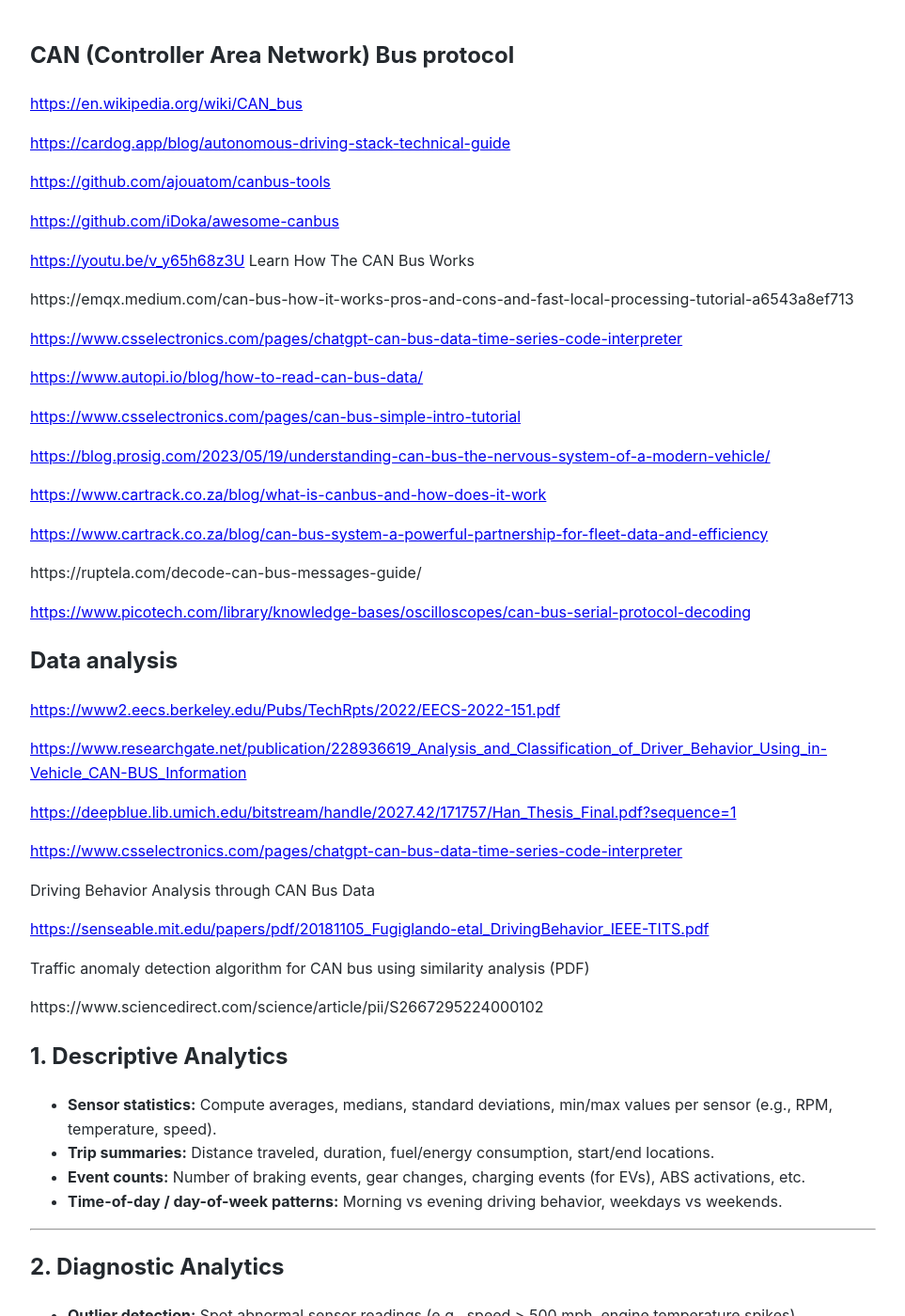
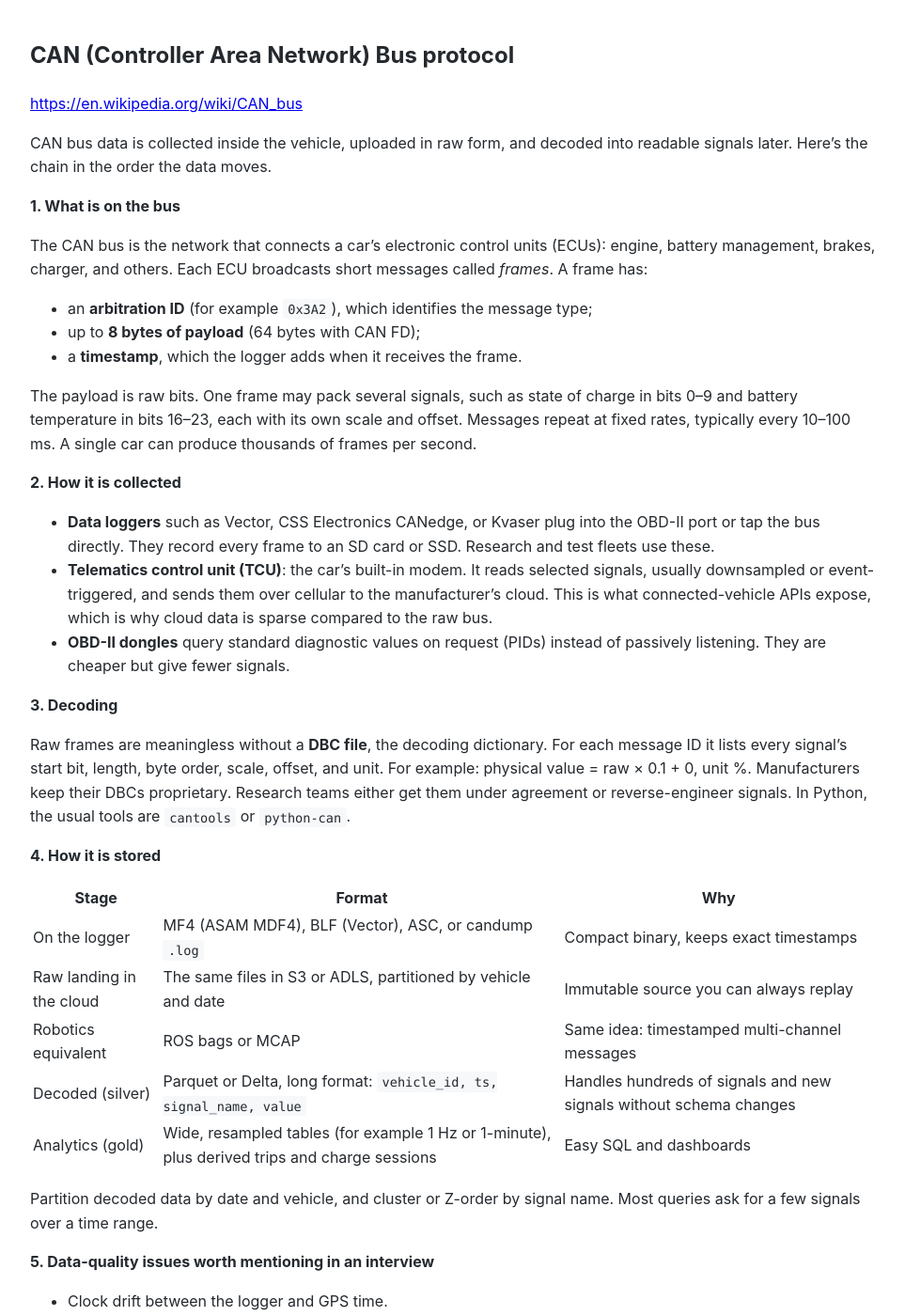
Before and after one commit to Michael-Lubinsky/michael-lubinsky.github.com, a Jekyll site: the page built from can/canbus/can.md, in a window 1280 px wide and 1400 px high. Shown: the whole window at 94% size, without its empty margins (158-1121 px from the left). Built offline with Jekyll 4.4.1, drawn with Linux system fonts in a browser that asks for light colours; our own code applies the rules of GitHub Pages for plain Markdown files; some of the changed text lies outside the part shown.

Commit message:
Update can.md

```diff
--- a/can/canbus/can.md
+++ b/can/canbus/can.md
@@ -2,6 +2,53 @@
 
 <https://en.wikipedia.org/wiki/CAN_bus>
 
+
+CAN bus data is collected inside the vehicle, uploaded in raw form, and decoded into readable signals later. Here's the chain in the order the data moves.
+
+**1. What is on the bus**
+
+The CAN bus is the network that connects a car's electronic control units (ECUs): engine, battery management, brakes, charger, and others. Each ECU broadcasts short messages called *frames*. A frame has:
+- an **arbitration ID** (for example `0x3A2`), which identifies the message type;
+- up to **8 bytes of payload** (64 bytes with CAN FD);
+- a **timestamp**, which the logger adds when it receives the frame.
+
+The payload is raw bits. One frame may pack several signals, such as state of charge in bits 0–9 and battery temperature in bits 16–23, each with its own scale and offset. Messages repeat at fixed rates, typically every 10–100 ms. A single car can produce thousands of frames per second.
+
+**2. How it is collected**
+
+- **Data loggers** such as Vector, CSS Electronics CANedge, or Kvaser plug into the OBD-II port or tap the bus directly. They record every frame to an SD card or SSD. Research and test fleets use these.
+- **Telematics control unit (TCU)**: the car's built-in modem. It reads selected signals, usually downsampled or event-triggered, and sends them over cellular to the manufacturer's cloud. This is what connected-vehicle APIs expose, which is why cloud data is sparse compared to the raw bus.
+- **OBD-II dongles** query standard diagnostic values on request (PIDs) instead of passively listening. They are cheaper but give fewer signals.
+
+**3. Decoding**
+
+Raw frames are meaningless without a **DBC file**, the decoding dictionary. For each message ID it lists every signal's start bit, length, byte order, scale, offset, and unit. For example: physical value = raw × 0.1 + 0, unit %. Manufacturers keep their DBCs proprietary. Research teams either get them under agreement or reverse-engineer signals. In Python, the usual tools are `cantools` or `python-can`.
+
+**4. How it is stored**
+
+| Stage | Format | Why |
+| --- | --- | --- |
+| On the logger | MF4 (ASAM MDF4), BLF (Vector), ASC, or candump `.log` | Compact binary, keeps exact timestamps |
+| Raw landing in the cloud | The same files in S3 or ADLS, partitioned by vehicle and date | Immutable source you can always replay |
+| Robotics equivalent | ROS bags or MCAP | Same idea: timestamped multi-channel messages |
+| Decoded (silver) | Parquet or Delta, long format: `vehicle_id, ts, signal_name, value` | Handles hundreds of signals and new signals without schema changes |
+| Analytics (gold) | Wide, resampled tables (for example 1 Hz or 1-minute), plus derived trips and charge sessions | Easy SQL and dashboards |
+
+Partition decoded data by date and vehicle, and cluster or Z-order by signal name. Most queries ask for a few signals over a time range.
+
+**5. Data-quality issues worth mentioning in an interview**
+
+- Clock drift between the logger and GPS time.
+- Dropped frames and gaps when the vehicle sleeps.
+- A wrong DBC version, which produces garbage values.
+- Counter rollover.
+- Duplicate uploads after a retry.
+
+Keep the raw files plus the DBC version used to decode them. Then a corrected DBC simply triggers a backfill from raw.
+
+**Interview angle:** this maps directly to MRS. Robot teleoperation data in MCAP or ROS bags is the same problem: high-frequency raw logs in object storage, a decoding layer, and a metadata layer on top that answers "how much data, from which station, and at what quality."
+
+I can add a short version of this to the prep doc if you'd like.
 <https://cardog.app/blog/autonomous-driving-stack-technical-guide>
 
 <https://github.com/ajouatom/canbus-tools>
```
